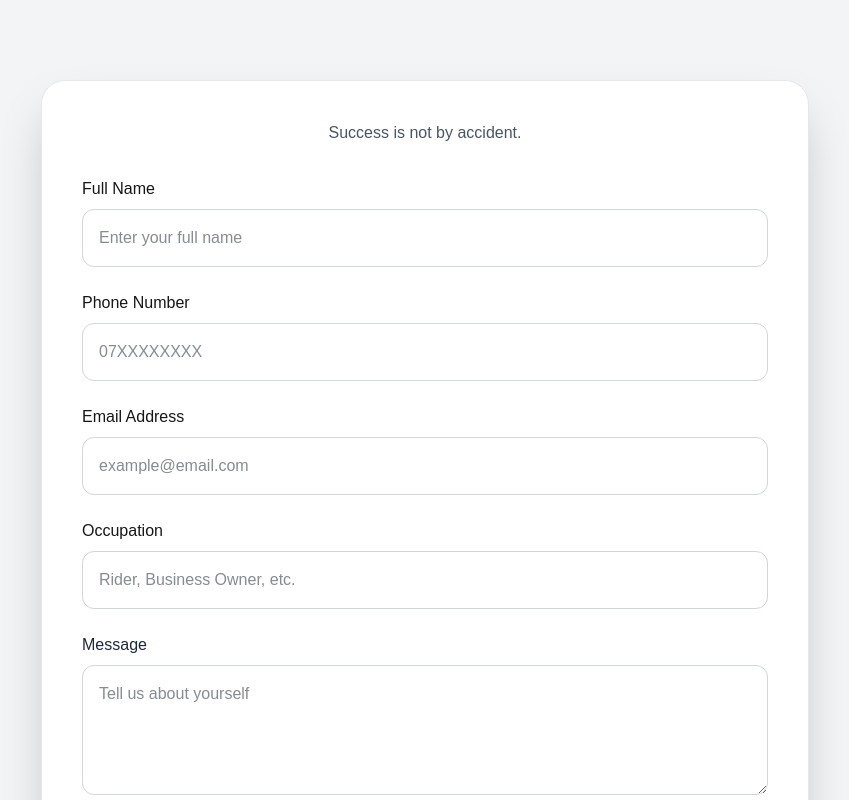
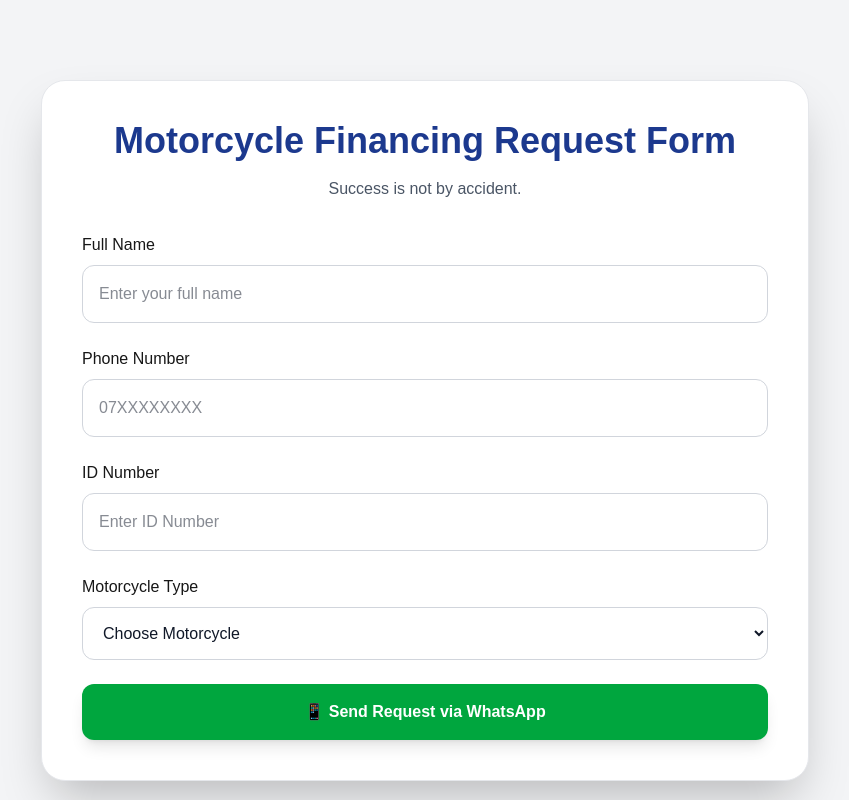
Before and after one commit to rommyromzy-prog/likoni-smart-riders-sacco, a Next.js app: page /membership in a window 1280 px wide. Shown: the top 800 px of the page, without its empty margins (215-1064 px from the left). Built offline with nearby package versions, Linux system fonts and the light colour scheme.

Commit message:
Update Website

```diff
--- a/app/components/Contact.tsx
+++ b/app/components/Contact.tsx
@@ -89,7 +89,6 @@ const sendEmail = (e: React.FormEvent) => {
   0711299211
 </a>
 
-
 <a
   href="tel:0751655711"
   className="text-orange-500 font-semibold hover:underline"
--- a/app/membership/page.js
+++ b/app/membership/page.js
@@ -6,11 +6,40 @@ export default function MembershipPage() {
 
   const [success, setSuccess] = useState(false);
 
+  const [name, setName] = useState("");
+  const [phone, setPhone] = useState("");
+  const [idNumber, setIdNumber] = useState("");
+  const [bikeType, setBikeType] = useState("");
+
+  const sendToWhatsApp = () => {
+
+  if (!name || !phone || !idNumber || !bikeType) {
+    alert("Please fill in all fields.");
+    return;
+  }
+
+  const message = `*NEW MOTORCYCLE REQUEST*
+
+Name: ${name}
+Phone: ${phone}
+ID Number: ${idNumber}
+Motorcycle: ${bikeType}`;
+
+  const whatsappUrl =
+    `https://wa.me/254751655711?text=${encodeURIComponent(message)}`;
+
+  setSuccess(true);
+
+  window.open(whatsappUrl, "_blank");
+};
  return (
     <main className="min-h-screen bg-gray-100 py-20 px-6">
 
       <div className="max-w-3xl mx-auto bg-white p-10 rounded-3xl shadow-2xl border border-gray-200">
 
+<h1 className="text-4xl font-bold text-center text-blue-900 mb-4">
+  Motorcycle Financing Request Form
+</h1>
         <p className="text-center text-gray-600 mb-8">
           Success is not by accident.
         </p>
@@ -28,21 +57,25 @@ export default function MembershipPage() {
             <label className="block mb-2 font-medium">
               Full Name
             </label>
-
            <input
            type="text"
+           value={name}
+           onChange={(e) => setName(e.target.value)}
            placeholder="Enter your full name"
            className="w-full border border-gray-300 rounded-xl p-4 text-gray-900"
            />
           </div>
 
           <div>
+
            <label className="block mb-2 font-medium">
            Phone Number
            </label>
 
            <input
            type="tel"
+           value={phone}
+           onChange={(e) => setPhone(e.target.value)}
            placeholder="07XXXXXXXX"
            className="w-full border border-gray-300 rounded-xl p-4 text-gray-900"
            />
@@ -50,45 +83,38 @@ export default function MembershipPage() {
 
           <div>
           <label className="block mb-2 font-medium">
-              Email Address
-            </label>
-
-            <input
-              type="email"
-              placeholder="example@email.com"
+           ID Number
+          </label> <input
+           type="text"
+           value={idNumber}
+           onChange={(e) => setIdNumber(e.target.value)}
+           placeholder="Enter ID Number"
            className="w-full border border-gray-300 rounded-xl p-4 text-gray-900"
          />
           </div>
-
       <div>
         <label className="block mb-2 font-medium">
-              Occupation
+          Motorcycle Type
         </label>
+        <select
+          value={bikeType}
+          onChange={(e) => setBikeType(e.target.value)}
+          className="w-full border border-gray-300 rounded-xl p-4 text-gray-900"
+          >
+          <option value="">Choose Motorcycle</option>
+          <option value="Boxer">Boxer</option>
+          <option value="Haojin">Haojin</option>
+          <option value="TVS">TVS</option>
+          <option value="Spiro">Spiro</option>
+        </select>
+        </div>
+        <button
 
-            <input
-              type="text"
-              placeholder="Rider, Business Owner, etc."
-              className="w-full border border-gray-300 rounded-xl p-4 text-gray-900"
-            />
-          </div>
-
-          <div>
-            <label className="block mb-2 font-medium text-gray-800">
-              Message
-            </label>
-
-            <textarea
-              rows="4"
-              placeholder="Tell us about yourself"
-              className="w-full border border-gray-300 rounded-xl p-4 text-gray-900"
-            ></textarea>
-          </div>
-
-          <button
-            type="submit"
-            className="w-full bg-orange-500 hover:bg-orange-600 text-white py-4 rounded-xl font-bold"
+  type="button"
+  onClick={sendToWhatsApp}
+  className="w-full bg-green-600 hover:bg-green-700 text-white py-4 rounded-xl font-bold shadow-lg"
 >
-            Submit Application
+  📱 Send Request via WhatsApp
 </button>
 
           {success && (
```
Lines whose indentation alone changed are shown as unchanged.
